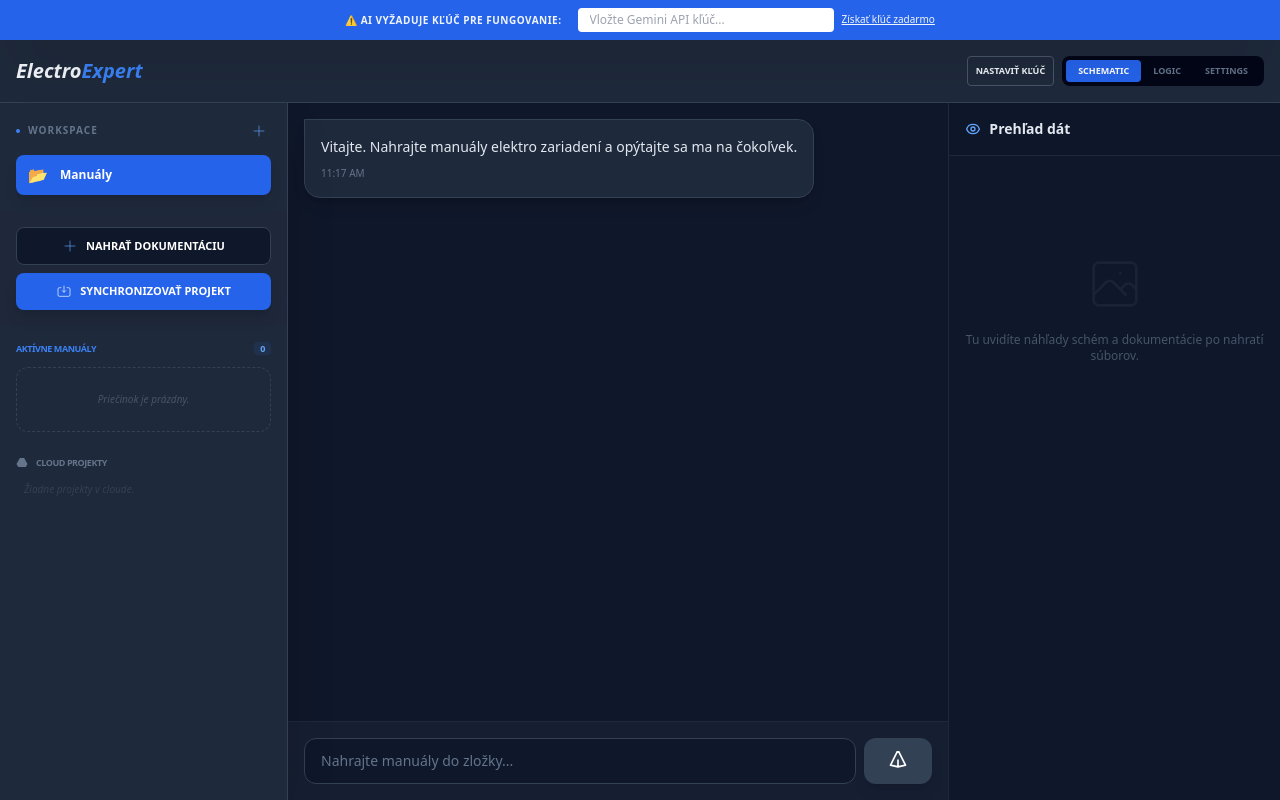
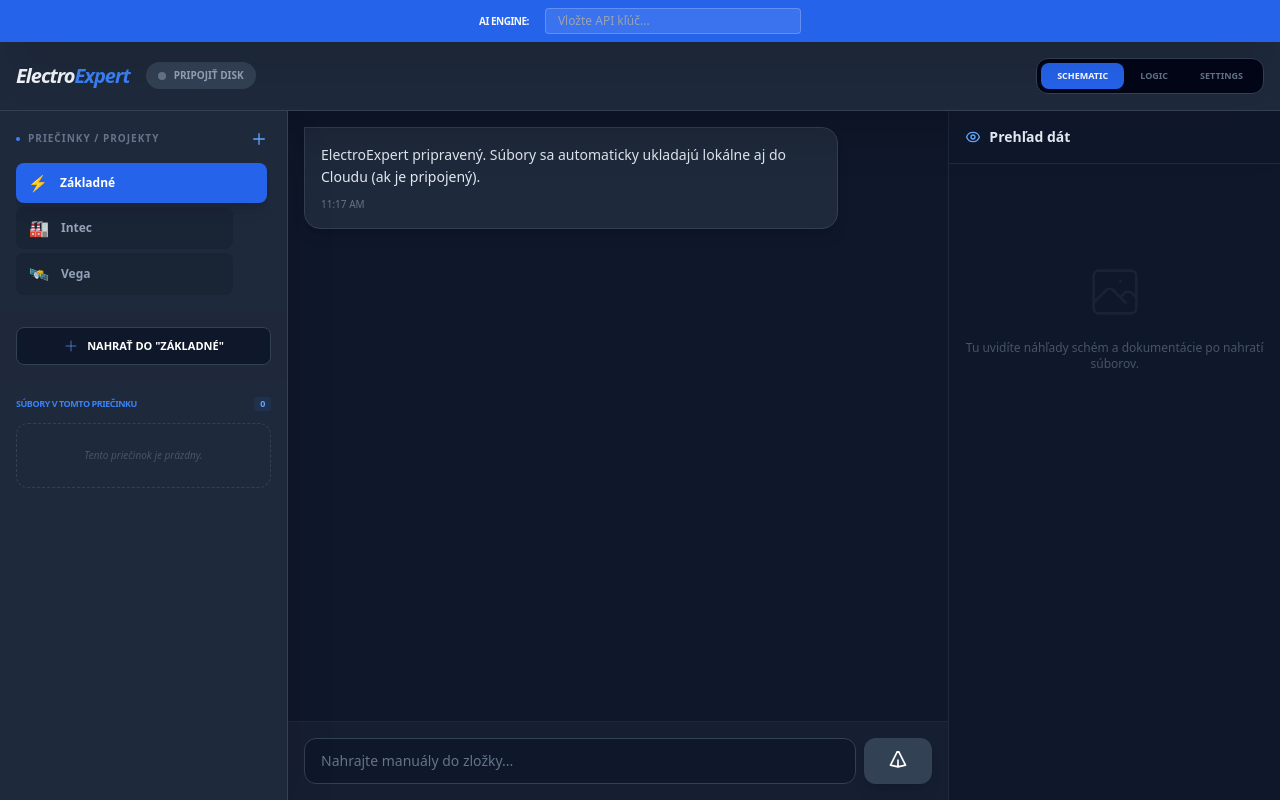
Before and after one commit to tuliverkel-dotcom/ElectroExpert, a React (Vite) app: page / in a window 1280 px wide. Both pictures are taken after typing "Sample123", "Sample123" into the empty fields and a click on the button "VYTVORIŤ A VSTÚPIŤ". Built offline with nearby package versions, Linux system fonts and the light colour scheme.

Commit message:
Add files via upload

```diff
--- a/App.tsx
+++ b/App.tsx
@@ -3,16 +3,27 @@ import React, { useState, useRef, useEffect } from 'react';
 import { ManualFile, Message, AnalysisMode, SavedProject, KnowledgeBase } from './types';
 import { analyzeManual } from './services/gemini';
 import { getAllManualsFromDB, saveManualToDB, deleteManualFromDB } from './services/db';
+import { driveService } from './services/googleDrive';
 import Sidebar from './components/Sidebar';
 import ChatInterface from './components/ChatInterface';
 import ManualViewer from './components/ManualViewer';
 import LoginGate from './components/LoginGate';
-import { MAX_FILE_SIZE_MB } from './constants';
 
 const App: React.FC = () => {
   const [isLocked, setIsLocked] = useState(true);
   const [apiKey, setApiKey] = useState(localStorage.getItem('ee_api_key') || '');
   const [showKeyInput, setShowKeyInput] = useState(!apiKey);
+  const [driveStatus, setDriveStatus] = useState<'off' | 'on' | 'loading'>('off');
+  const [syncingFiles, setSyncingFiles] = useState<Set<string>>(new Set());
+
+  const [knowledgeBases, setKnowledgeBases] = useState<KnowledgeBase[]>(() => {
+    const saved = localStorage.getItem('ee_knowledge_bases');
+    return saved ? JSON.parse(saved) : [
+      { id: 'general', name: 'Základné', icon: '⚡' },
+      { id: 'intec', name: 'Intec', icon: '🏭' },
+      { id: 'vega', name: 'Vega', icon: '🛰️' }
+    ];
+  });
 
   const [activeBaseId, setActiveBaseId] = useState<string>('general');
   const [allManuals, setAllManuals] = useState<ManualFile[]>([]);
@@ -20,7 +31,7 @@ const App: React.FC = () => {
     {
       id: 'welcome',
       role: 'assistant',
-      content: 'Vitajte. Nahrajte manuály elektro zariadení a opýtajte sa ma na čokoľvek.',
+      content: 'ElectroExpert pripravený. Súbory sa automaticky ukladajú lokálne aj do Cloudu (ak je pripojený).',
       timestamp: Date.now(),
     },
   ]);
@@ -29,16 +40,64 @@ const App: React.FC = () => {
   const fileInputRef = useRef<HTMLInputElement>(null);
 
   useEffect(() => {
+    localStorage.setItem('ee_knowledge_bases', JSON.stringify(knowledgeBases));
+  }, [knowledgeBases]);
+
+  useEffect(() => {
     if (!isLocked) {
       getAllManualsFromDB().then(setAllManuals);
+      driveService.init().then(() => {
+        if (localStorage.getItem('ee_google_client_id')) {
+          setDriveStatus('off');
+        }
+      });
     }
   }, [isLocked]);
 
+  const handleAddBase = () => {
+    const name = prompt("Názov nového priečinka:");
+    if (name) {
+      const newBase: KnowledgeBase = {
+        id: name.toLowerCase().replace(/\s+/g, '-'),
+        name: name,
+        icon: '📁'
+      };
+      setKnowledgeBases([...knowledgeBases, newBase]);
+      setActiveBaseId(newBase.id);
+    }
+  };
+
+  const handleDeleteBase = (id: string) => {
+    if (id === 'general') return;
+    if (confirm(`Zmazať priečinok "${knowledgeBases.find(b => b.id === id)?.name}"?`)) {
+      setKnowledgeBases(knowledgeBases.filter(b => b.id !== id));
+      setActiveBaseId('general');
+    }
+  };
+
+  const handleDriveConnect = async () => {
+    setDriveStatus('loading');
+    try {
+      let clientId = localStorage.getItem('ee_google_client_id');
+      if (!clientId) {
+        clientId = prompt("Vložte Google Client ID (z Google Console):");
+        if (clientId) driveService.setClientId(clientId);
+      }
+      const success = await driveService.signIn();
+      setDriveStatus(success ? 'on' : 'off');
+    } catch (e) {
+      setDriveStatus('off');
+      alert("Pripojenie zlyhalo.");
+    }
+  };
+
   const saveKey = (key: string) => {
     const trimmed = key.trim();
-    localStorage.setItem('ee_api_key', trimmed);
-    setApiKey(trimmed);
-    setShowKeyInput(false);
+    if (trimmed.length > 10) {
+      localStorage.setItem('ee_api_key', trimmed);
+      setApiKey(trimmed);
+      setShowKeyInput(false);
+    }
   };
 
   const handleFileUpload = async (e: React.ChangeEvent<HTMLInputElement>) => {
@@ -46,6 +105,9 @@ const App: React.FC = () => {
     if (!files) return;
 
     for (const file of Array.from(files)) {
+      const tempId = Math.random().toString(36).substr(2, 9);
+      setSyncingFiles(prev => new Set(prev).add(tempId));
+
       const base64 = await new Promise<string>((resolve) => {
         const reader = new FileReader();
         reader.onload = () => resolve((reader.result as string).split(',')[1]);
@@ -53,7 +115,7 @@ const App: React.FC = () => {
       });
 
       const manual: ManualFile = {
-        id: Math.random().toString(36).substr(2, 9),
+        id: tempId,
         name: file.name,
         type: file.type,
         base64,
@@ -62,6 +124,16 @@ const App: React.FC = () => {
 
       await saveManualToDB(manual);
       setAllManuals(prev => [...prev, manual]);
+
+      if (driveStatus === 'on') {
+        await driveService.uploadFile(manual.name, manual.base64, manual.type, manual.baseId);
+      }
+
+      setSyncingFiles(prev => {
+        const next = new Set(prev);
+        next.delete(tempId);
+        return next;
+      });
     }
   };
 
@@ -84,10 +156,9 @@ const App: React.FC = () => {
       setMessages((prev) => [...prev, {
         id: 'err-' + Date.now(),
         role: 'assistant',
-        content: `❌ **Chyba:** ${error.message === 'NEPLATNY_KLUC' ? 'Váš API kľúč nie je správny.' : error.message}`,
+        content: `❌ **Chyba:** ${error.message}`,
         timestamp: Date.now()
       }]);
-      if (error.message === 'NEPLATNY_KLUC') setShowKeyInput(true);
     } finally {
       setIsAnalyzing(false);
     }
@@ -96,36 +167,42 @@ const App: React.FC = () => {
   if (isLocked) return <LoginGate onUnlock={() => setIsLocked(false)} />;
 
   return (
-    <div className="flex flex-col h-screen bg-slate-900 text-slate-100 font-sans">
-      {/* API Key Bar */}
+    <div className="flex flex-col h-screen bg-slate-900 text-slate-100 font-sans selection:bg-blue-500/30">
       {showKeyInput && (
-        <div className="bg-blue-600 p-2 flex flex-col md:flex-row items-center justify-center gap-4 z-[60] shadow-2xl">
-          <span className="text-[10px] font-bold uppercase tracking-wider">⚠️ AI vyžaduje kľúč pre fungovanie:</span>
-          <div className="flex gap-2 w-full md:w-auto">
+        <div className="bg-blue-600 p-2 flex items-center justify-center gap-4 z-[60] shadow-2xl">
+          <span className="text-[10px] font-black uppercase tracking-tighter">AI Engine:</span>
+          <div className="flex gap-2">
             <input
               type="password"
-              placeholder="Vložte Gemini API kľúč..."
-              className="bg-white text-slate-900 px-3 py-1 rounded text-xs flex-1 md:w-64"
+              placeholder="Vložte API kľúč..."
+              className="bg-white/10 text-white px-3 py-1 rounded border border-white/20 text-xs w-64 outline-none focus:bg-white focus:text-slate-900"
               onKeyDown={(e) => e.key === 'Enter' && saveKey((e.target as HTMLInputElement).value)}
-              onBlur={(e) => saveKey(e.target.value)}
             />
-            <a href="https://aistudio.google.com/app/apikey" target="_blank" className="text-[10px] underline hover:text-white mt-1">Získať kľúč zadarmo</a>
           </div>
         </div>
       )}
 
-      <header className="bg-slate-800 border-b border-slate-700 p-4 flex justify-between items-center shadow-lg">
-        <h1 className="text-xl font-black italic">Electro<span className="text-blue-500">Expert</span></h1>
-        <div className="flex gap-2">
-           <button onClick={() => setShowKeyInput(!showKeyInput)} className="text-[9px] font-bold border border-slate-600 px-2 py-1 rounded hover:bg-slate-700 transition-colors">
-             {apiKey ? 'ZMENIŤ KĽÚČ' : 'NASTAVIŤ KĽÚČ'}
-           </button>
-           <div className="flex bg-slate-950 p-1 rounded-lg">
+      <header className="bg-slate-800 border-b border-slate-700 p-4 flex justify-between items-center shadow-2xl relative z-10">
+        <div className="flex items-center gap-4">
+          <h1 className="text-xl font-black italic tracking-tighter">Electro<span className="text-blue-500">Expert</span></h1>
+          <button
+            onClick={handleDriveConnect}
+            className={`flex items-center gap-2 px-3 py-1.5 rounded-full text-[10px] font-bold transition-all ${
+              driveStatus === 'on' ? 'bg-green-500/10 text-green-400 border border-green-500/20' : 'bg-slate-700 text-slate-400'
+            }`}
+          >
+            <div className={`w-2 h-2 rounded-full ${driveStatus === 'on' ? 'bg-green-500 animate-pulse' : 'bg-slate-500'}`}></div>
+            {driveStatus === 'on' ? 'DISK: PRIPOJENÝ' : 'PRIPOJIŤ DISK'}
+          </button>
+        </div>
+
+        <div className="flex items-center gap-3">
+           <div className="flex bg-slate-950 p-1 rounded-xl border border-slate-700">
              {['SCHEMATIC', 'LOGIC', 'SETTINGS'].map((mode) => (
                <button
                  key={mode}
                  onClick={() => setCurrentMode(mode as AnalysisMode)}
-                 className={`px-3 py-1 rounded text-[9px] font-black transition-all ${currentMode === mode ? 'bg-blue-600 text-white' : 'text-slate-500'}`}
+                 className={`px-4 py-1.5 rounded-lg text-[9px] font-black transition-all ${currentMode === mode ? 'bg-blue-600 text-white' : 'text-slate-500 hover:text-slate-300'}`}
                >
                  {mode}
                </button>
@@ -144,13 +221,15 @@ const App: React.FC = () => {
           onLoadProject={() => {}}
           onDeleteProject={() => {}}
           currentProjectId={null}
-          knowledgeBases={[{id: 'general', name: 'Manuály', icon: '📂'}]}
+          knowledgeBases={knowledgeBases}
           activeBaseId={activeBaseId}
           onSelectBase={setActiveBaseId}
-          onAddBase={() => {}}
+          onAddBase={handleAddBase}
+          onDeleteBase={handleDeleteBase}
+          syncingFiles={syncingFiles}
         />
         <div className="flex-1 flex flex-col md:flex-row overflow-hidden">
-          <ChatInterface messages={messages} onSendMessage={handleSendMessage} isAnalyzing={isAnalyzing} activeManualsCount={allManuals.length} />
+          <ChatInterface messages={messages} onSendMessage={handleSendMessage} isAnalyzing={isAnalyzing} activeManualsCount={allManuals.filter(m => m.baseId === activeBaseId).length} />
           <ManualViewer manuals={allManuals.filter(m => m.baseId === activeBaseId)} />
         </div>
       </main>
--- a/components/Sidebar.tsx
+++ b/components/Sidebar.tsx
@@ -15,6 +15,8 @@ interface SidebarProps {
   activeBaseId: string;
   onSelectBase: (id: string) => void;
   onAddBase: () => void;
+  onDeleteBase?: (id: string) => void;
+  syncingFiles?: Set<string>;
 }
 
 const Sidebar: React.FC<SidebarProps> = ({
@@ -29,36 +31,45 @@ const Sidebar: React.FC<SidebarProps> = ({
   knowledgeBases,
   activeBaseId,
   onSelectBase,
-  onAddBase
+  onAddBase,
+  onDeleteBase,
+  syncingFiles = new Set()
 }) => {
-  const activeBaseName = knowledgeBases.find(b => b.id === activeBaseId)?.name;
-
   return (
     <aside className="w-72 bg-slate-800 border-r border-slate-700 flex flex-col hidden lg:flex shadow-2xl z-10">
       <div className="p-4 space-y-3">
         <div className="flex items-center justify-between">
           <h3 className="text-[10px] font-bold text-slate-500 uppercase tracking-widest flex items-center gap-2">
             <div className="w-1 h-1 rounded-full bg-blue-500"></div>
-            Workspace
+            Priečinky / Projekty
           </h3>
-          <button onClick={onAddBase} className="p-1 hover:bg-slate-700 rounded text-blue-400 transition-colors">
-            <svg className="w-4 h-4" fill="none" stroke="currentColor" viewBox="0 0 24 24"><path d="M12 4v16m8-8H4" /></svg>
+          <button onClick={onAddBase} title="Pridať priečinok" className="p-1 hover:bg-slate-700 rounded text-blue-400 transition-colors">
+            <svg className="w-4 h-4" fill="none" stroke="currentColor" viewBox="0 0 24 24"><path strokeLinecap="round" strokeLinejoin="round" strokeWidth={2} d="M12 4v16m8-8H4" /></svg>
           </button>
         </div>
-        <div className="space-y-1">
+        <div className="space-y-1 max-h-48 overflow-y-auto pr-1">
           {knowledgeBases.map((base) => (
+            <div key={base.id} className="group flex items-center gap-1">
               <button
-              key={base.id}
                 onClick={() => onSelectBase(base.id)}
-              className={`w-full flex items-center gap-3 px-3 py-2 rounded-lg text-xs font-bold transition-all ${
+                className={`flex-1 flex items-center gap-3 px-3 py-2 rounded-lg text-xs font-bold transition-all ${
                   activeBaseId === base.id
                   ? 'bg-blue-600 text-white shadow-lg'
                   : 'bg-slate-900/30 text-slate-400 hover:bg-slate-700 hover:text-slate-200 border border-transparent hover:border-slate-600'
                 }`}
               >
-              <span className="text-base">{base.icon || '📂'}</span>
+                <span className="text-base">{base.icon || '📁'}</span>
                 <span className="truncate">{base.name}</span>
               </button>
+              {base.id !== 'general' && onDeleteBase && (
+                <button
+                  onClick={() => onDeleteBase(base.id)}
+                  className="p-2 text-slate-600 hover:text-red-500 opacity-0 group-hover:opacity-100 transition-all"
+                >
+                  <svg className="w-3.5 h-3.5" fill="none" stroke="currentColor" viewBox="0 0 24 24"><path d="M19 7l-.867 12.142A2 2 0 0116.138 21H7.862a2 2 0 01-1.995-1.858L5 7m5 4v6m4-6v6m1-10V4a1 1 0 00-1-1h-4a1 1 0 00-1 1v3M4 7h16" /></svg>
+                </button>
+              )}
+            </div>
           ))}
         </div>
       </div>
@@ -69,69 +80,38 @@ const Sidebar: React.FC<SidebarProps> = ({
           className="w-full bg-slate-900 hover:bg-slate-700 text-white text-[11px] font-black py-2.5 rounded-lg flex items-center justify-center gap-2 border border-slate-700 transition-all active:scale-95"
         >
           <svg className="w-4 h-4 text-blue-400" fill="none" stroke="currentColor" viewBox="0 0 24 24"><path d="M12 4v16m8-8H4" /></svg>
-          NAHRAŤ DOKUMENTÁCIU
-        </button>
-        <button
-          onClick={onSaveProject}
-          className="w-full bg-blue-600 hover:bg-blue-500 text-white text-[11px] font-black py-2.5 rounded-lg flex items-center justify-center gap-2 shadow-lg transition-all active:scale-95"
-        >
-          <svg className="w-4 h-4" fill="none" stroke="currentColor" viewBox="0 0 24 24"><path d="M8 7H5a2 2 0 00-2 2v9a2 2 0 002 2h14a2 2 0 002-2V9a2 2 0 00-2-2h-3m-1 4l-3 3m0 0l-3-3m3 3V4" /></svg>
-          SYNCHRONIZOVAŤ PROJEKT
+          NAHRAŤ DO "{knowledgeBases.find(b => b.id === activeBaseId)?.name.toUpperCase()}"
         </button>
       </div>
 
       <div className="flex-1 overflow-y-auto px-4 space-y-6 py-4">
         <div>
           <h4 className="text-[9px] font-black text-blue-500 uppercase tracking-tighter mb-3 flex items-center justify-between">
-            Aktívne manuály
+            Súbory v tomto priečinku
             <span className="bg-blue-500/10 text-blue-400 px-1.5 rounded">{manuals.length}</span>
           </h4>
           <div className="space-y-1.5">
             {manuals.length === 0 ? (
               <div className="text-[10px] text-slate-600 italic p-6 text-center border border-dashed border-slate-700 rounded-xl">
-                Priečinok je prázdny.
+                Tento priečinok je prázdny.
               </div>
             ) : (
               manuals.map((m) => (
                 <div key={m.id} className="group flex items-center justify-between bg-slate-900/50 p-2.5 rounded-lg border border-slate-700/50 hover:border-slate-600 transition-colors">
                   <div className="flex items-center gap-2 overflow-hidden">
+                    {syncingFiles.has(m.id) ? (
+                      <svg className="w-3 h-3 text-blue-400 animate-spin shrink-0" fill="none" viewBox="0 0 24 24">
+                        <circle className="opacity-25" cx="12" cy="12" r="10" stroke="currentColor" strokeWidth="4"></circle>
+                        <path className="opacity-75" fill="currentColor" d="M4 12a8 8 0 018-8V0C5.373 0 0 5.373 0 12h4zm2 5.291A7.962 7.962 0 014 12H0c0 3.042 1.135 5.824 3 7.938l3-2.647z"></path>
+                      </svg>
+                    ) : (
                       <svg className="w-3 h-3 text-slate-500 shrink-0" fill="none" stroke="currentColor" viewBox="0 0 24 24"><path d="M9 12h6m-6 4h6m2 5H7a2 2 0 01-2-2V5a2 2 0 012-2h5.586a1 1 0 01.707.293l5.414 5.414a1 1 0 01.293.707V19a2 2 0 01-2 2z" /></svg>
+                    )}
                     <span className="text-[10px] text-slate-300 truncate font-medium">{m.name}</span>
                   </div>
                   <button onClick={() => onRemove(m.id)} className="opacity-0 group-hover:opacity-100 text-slate-500 hover:text-red-500 transition-all">
                     <svg className="w-3.5 h-3.5" fill="none" stroke="currentColor" viewBox="0 0 24 24"><path d="M6 18L18 6M6 6l12 12" /></svg>
                   </button>
-                </div>
-              ))
-            )}
-          </div>
-        </div>
-
-        <div>
-          <h4 className="text-[9px] font-black text-slate-500 uppercase tracking-tighter mb-3 flex items-center gap-2">
-            <svg className="w-3 h-3" fill="currentColor" viewBox="0 0 24 24"><path d="M7.74 2L1 14l3.37 6h15.26l3.37-6L16.26 2H7.74z" /></svg>
-            Cloud Projekty
-          </h4>
-          <div className="space-y-2">
-            {savedProjects.length === 0 ? (
-              <p className="text-[10px] text-slate-700 italic px-2">Žiadne projekty v cloude.</p>
-            ) : (
-              savedProjects.map((project) => (
-                <div
-                  key={project.id}
-                  onClick={() => onLoadProject(project.id)}
-                  className={`group cursor-pointer flex items-center justify-between p-3 rounded-xl border transition-all ${
-                    currentProjectId === project.id ? 'bg-blue-600 border-blue-400 shadow-xl' : 'bg-slate-900 border-slate-800 hover:border-slate-600'
-                  }`}
-                >
-                  <div className="flex flex-col overflow-hidden">
-                    <span className={`text-[10px] font-bold truncate ${currentProjectId === project.id ? 'text-white' : 'text-slate-200'}`}>{project.name}</span>
-                    <span className={`text-[8px] flex items-center gap-1 ${currentProjectId === project.id ? 'text-blue-200' : 'text-slate-500'}`}>
-                      <svg className="w-2.5 h-2.5" fill="none" stroke="currentColor" viewBox="0 0 24 24"><path d="M12 8v4l3 3m6-3a9 9 0 11-18 0 9 9 0 0118 0z" /></svg>
-                      {new Date(project.timestamp).toLocaleDateString()}
-                    </span>
-                  </div>
-                  <div className={`w-2 h-2 rounded-full ${currentProjectId === project.id ? 'bg-white' : 'bg-green-500'} shadow-sm shadow-black/50`}></div>
                 </div>
               ))
             )}
```
Also changed, not shown: services/googleDrive.ts (+129 -58 lines). Lines whose indentation alone changed are shown as unchanged.
